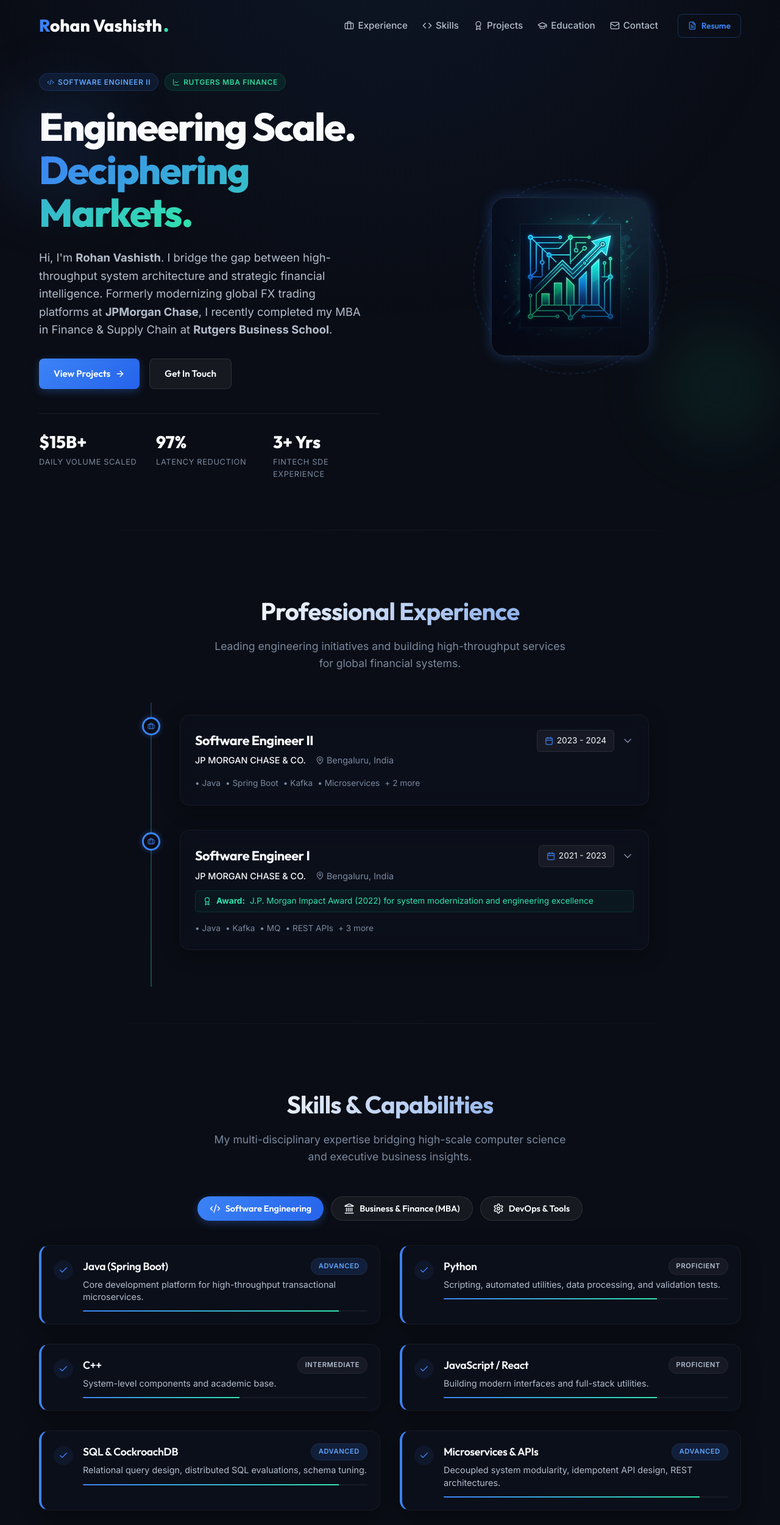
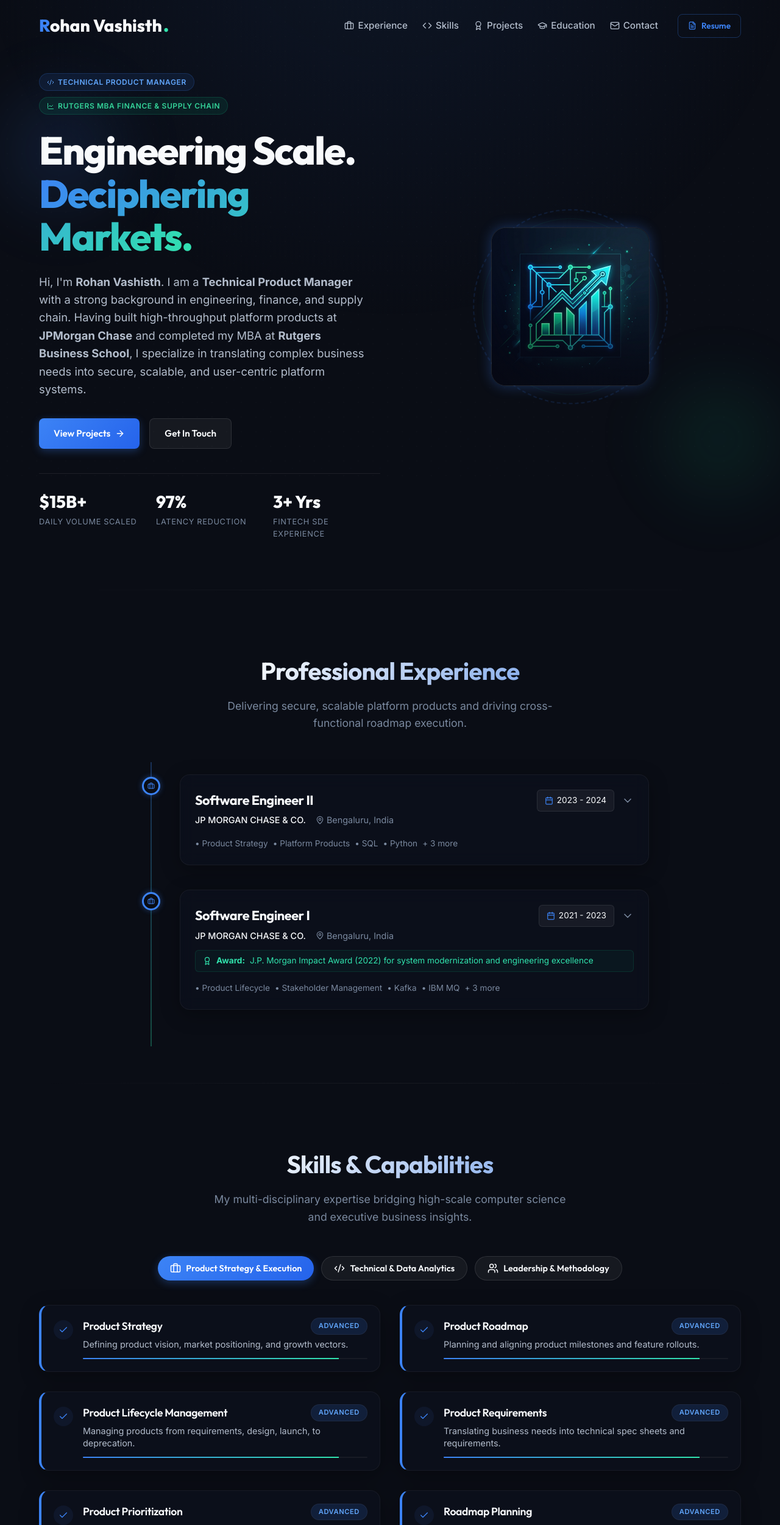
Before and after one commit to rohanvashisth/Portfolio, a React (Vite) app: page / in a window 1280 px wide. Shown: the top 2501 px of the page at 61% size. Built offline with nearby package versions, Linux system fonts and the light colour scheme.

Commit message:
Auto-commit: saved changes on 7/28/2026, 1:50:52 PM

```diff
--- a/index.html
+++ b/index.html
@@ -6,14 +6,14 @@
     <meta name="viewport" content="width=device-width, initial-scale=1.0" />
 
     <!-- Primary SEO Meta Tags -->
-    <title>Rohan Vashisth | Software Engineer & FinTech Leader</title>
-    <meta name="title" content="Rohan Vashisth | Software Engineer & FinTech Leader" />
-    <meta name="description" content="Portfolio of Rohan Vashisth - Software Engineer II (ex-JPMorgan Chase) & MBA Graduate in Finance & Supply Chain at Rutgers. Specializing in high-scale microservices, Kafka, and FinTech systems." />
+    <title>Rohan Vashisth | Technical Product Manager & FinTech Leader</title>
+    <meta name="title" content="Rohan Vashisth | Technical Product Manager & FinTech Leader" />
+    <meta name="description" content="Portfolio of Rohan Vashisth - Technical Product Manager (ex-JPMorgan Chase Software Engineer II) & MBA Graduate in Finance & Supply Chain from Rutgers. Specializing in platform products, Kafka, and API strategy." />
 
     <!-- Open Graph / Facebook -->
     <meta property="og:type" content="website" />
-    <meta property="og:title" content="Rohan Vashisth | Software Engineer & FinTech Leader" />
-    <meta property="og:description" content="Portfolio of Rohan Vashisth - Software Engineer II (ex-JPMorgan Chase) & MBA Graduate in Finance & Supply Chain at Rutgers." />
+    <meta property="og:title" content="Rohan Vashisth | Technical Product Manager & FinTech Leader" />
+    <meta property="og:description" content="Portfolio of Rohan Vashisth - Technical Product Manager (ex-JPMorgan Chase Software Engineer II) & MBA Graduate in Finance & Supply Chain from Rutgers." />
     <meta property="og:image" content="./profile_avatar.png" />
 
     <!-- Google Fonts -->
--- a/src/components/Contact.jsx
+++ b/src/components/Contact.jsx
@@ -1,5 +1,5 @@
 import React, { useState } from 'react';
-import { Mail, Linkedin, Send, CheckCircle, AlertCircle } from 'lucide-react';
+import { Mail, Linkedin, Send, CheckCircle, AlertCircle, MapPin, Phone } from 'lucide-react';
 
 export default function Contact() {
   const [formState, setFormState] = useState({ name: '', email: '', subject: '', message: '' });
@@ -94,6 +94,48 @@ export default function Contact() {
                 </div>
               </a>
 
+              {/* Phone Link */}
+              <a
+                id="contact-link-phone"
+                href="tel:+917397430237"
+                className="glass-card contact-info-card"
+                style={{
+                  display: 'flex',
+                  alignItems: 'center',
+                  gap: '16px',
+                  padding: '20px',
+                  border: '1px solid rgba(255,255,255,0.05)'
+                }}
+              >
+                <div style={{ width: '40px', height: '40px', borderRadius: '50%', backgroundColor: 'rgba(168, 85, 247, 0.1)', display: 'flex', alignItems: 'center', justifySelf: 'center', justifyContent: 'center' }}>
+                  <Phone size={20} style={{ color: 'hsl(var(--accent))' }} />
+                </div>
+                <div>
+                  <div style={{ fontSize: '0.85rem', color: 'hsl(var(--text-muted))' }}>Phone Number</div>
+                  <div style={{ fontSize: '1rem', fontWeight: 600, color: 'hsl(var(--text-primary))' }}>+91 7397430237</div>
+                </div>
+              </a>
+
+              {/* Location Card */}
+              <div
+                id="contact-card-location"
+                className="glass-card contact-info-card"
+                style={{
+                  display: 'flex',
+                  alignItems: 'center',
+                  gap: '16px',
+                  padding: '20px',
+                  border: '1px solid rgba(255,255,255,0.05)'
+                }}
+              >
+                <div style={{ width: '40px', height: '40px', borderRadius: '50%', backgroundColor: 'rgba(255, 255, 255, 0.03)', display: 'flex', alignItems: 'center', justifySelf: 'center', justifyContent: 'center' }}>
+                  <MapPin size={20} style={{ color: 'hsl(var(--text-secondary))' }} />
+                </div>
+                <div>
+                  <div style={{ fontSize: '0.85rem', color: 'hsl(var(--text-muted))' }}>Location</div>
+                  <div style={{ fontSize: '1rem', fontWeight: 600, color: 'hsl(var(--text-primary))' }}>Gurugram, Haryana, India</div>
+                </div>
+              </div>
             </div>
           </div>
 
--- a/src/components/Experience.jsx
+++ b/src/components/Experience.jsx
@@ -13,13 +13,14 @@ export default function Experience() {
       location: 'Bengaluru, India',
       period: '2023 - 2024',
       type: 'sde',
-      tech: ['Java', 'Spring Boot', 'Kafka', 'Microservices', 'FitNesse', 'Distributed Systems'],
+      tech: ['Product Strategy', 'Platform Products', 'SQL', 'Python', 'KPI Development', 'Kafka', 'Microservices'],
       highlights: [
-        'Re-architected a 40-year legacy FX settlement platform into microservices, scaling system capacity to handle $10–$15B daily transactions with improved fault isolation and service modularity.',
-        'Designed event-driven workflows using Kafka to decouple services, improving system resilience and enabling real-time processing across legacy and modern platforms.',
-        'Optimized FX Options settlement pipeline to achieve 95% STP (Straight-Through Processing), reducing manual intervention and improving end-to-end system throughput.',
-        'Improved system reliability by automating regression testing (FitNesse), reducing deployment risk and increasing release confidence.',
-        'Enhanced production stability by resolving high-priority incidents and improving monitoring, minimizing downtime in a mission-critical trading system.'
+        'Led end-to-end delivery of platform capabilities supporting FX and derivatives systems processing 250K–300K daily transactions, translating business requirements into scalable product solutions that improved operational efficiency and platform reliability.',
+        'Partnered with product managers, engineering, operations, and business stakeholders to define product requirements, prioritize feature enhancements, and align roadmap execution with customer and operational needs.',
+        'Owned product delivery for backend platform services supporting $10B–$15B in daily settlement value, balancing scalability, reliability, security, and performance across distributed financial systems.',
+        'Built a real-time operational intelligence platform aggregating logs, metrics, and telemetry across 20+ microservices, reducing incident resolution time by 40% while improving platform visibility and customer support.',
+        'Leveraged SQL and Python to analyze operational data, identify product improvement opportunities, define success metrics, and support data-driven prioritization of engineering initiatives.',
+        'Developed self-service dashboards and platform KPIs enabling engineering and operations teams to monitor application health, measure product performance, and proactively improve customer experience.'
       ]
     },
     {
@@ -30,14 +31,14 @@ export default function Experience() {
       period: '2021 - 2023',
       type: 'sde',
       award: 'J.P. Morgan Impact Award (2022) for system modernization and engineering excellence',
-      tech: ['Java', 'Kafka', 'MQ', 'REST APIs', 'CockroachDB', 'Distributed SQL', 'API Design'],
+      tech: ['Product Lifecycle', 'Stakeholder Management', 'Kafka', 'IBM MQ', 'REST APIs', 'CockroachDB', 'Agile (Scrum)'],
       highlights: [
-        'Built a low-latency pre-trade validation service ("Can I Trade") processing $200M–$2B daily, reducing decision latency by 97% through efficient service orchestration.',
-        'Designed and exposed scalable REST APIs for Corporate FX operations (amend/net/split/cancel), enabling idempotent operations and consistent trade lifecycle management.',
-        'Implemented asynchronous messaging patterns (Kafka + MQ), reducing service coupling and improving horizontal scalability under peak loads.',
-        'Led integration of Brokerage FX data streams, designing real-time ingestion pipelines for high-volume financial data and improving system observability.',
-        'Conducted load and stress testing (10x traffic scenarios), validating system elasticity and identifying bottlenecks in distributed components.',
-        'Evaluated distributed SQL database (CockroachDB) via POC, analyzing trade-offs in consistency, scalability, and fault tolerance for financial workloads.'
+        'Delivered platform enhancements for enterprise FX settlement products by collaborating with engineering, operations, and business teams throughout the product lifecycle, from requirements gathering through production deployment.',
+        'Designed and launched the Can I Trade pre-payment confirmation capability supporting $200M–$2B in daily transactions, improving workflow automation and reducing operational risk.',
+        'Drove modernization of Brokerage FX workflows by integrating legacy platforms with event-driven microservices, improving scalability, transaction visibility, and platform adoption.',
+        'Improved FX Options settlement automation to 95% straight-through processing, reducing manual intervention while enhancing operational efficiency and customer experience.',
+        'Optimized Kafka and IBM MQ messaging infrastructure through data-driven performance analysis, increasing platform stability, improving throughput, and reducing production support effort.',
+        'Collaborated cross-functionally to define functional requirements, validate technical solutions, manage release execution, and ensure successful delivery of customer-focused platform enhancements.'
       ]
     }
   ];
@@ -56,7 +57,7 @@ export default function Experience() {
 
         <h2 className="section-title">Professional Experience</h2>
         <p className="section-subtitle">
-          Leading engineering initiatives and building high-throughput services for global financial systems.
+          Delivering secure, scalable platform products and driving cross-functional roadmap execution.
         </p>
 
         {/* Timeline Container */}
--- a/src/components/Hero.jsx
+++ b/src/components/Hero.jsx
@@ -27,11 +27,11 @@ export default function Hero() {
           <div style={{ display: 'flex', gap: '10px', flexWrap: 'wrap' }}>
             <span className="badge badge-primary" style={{ display: 'flex', alignItems: 'center', gap: '6px' }}>
               <Code2 size={12} />
-              Software Engineer II
+              Technical Product Manager
             </span>
             <span className="badge badge-secondary" style={{ display: 'flex', alignItems: 'center', gap: '6px' }}>
               <LineChart size={12} />
-              Rutgers MBA Finance
+              Rutgers MBA Finance & Supply Chain
             </span>
           </div>
 
@@ -54,7 +54,7 @@ export default function Hero() {
           </h1>
 
           <p style={{ fontSize: '1.15rem', color: 'hsl(var(--text-secondary))', maxWidth: '540px' }}>
-            Hi, I'm <strong>Rohan Vashisth</strong>. I bridge the gap between high-throughput system architecture and strategic financial intelligence. Formerly modernizing global FX trading platforms at <strong>JPMorgan Chase</strong>, I recently completed my MBA in Finance & Supply Chain at <strong>Rutgers Business School</strong>.
+            Hi, I'm <strong>Rohan Vashisth</strong>. I am a <strong>Technical Product Manager</strong> with a strong background in engineering, finance, and supply chain. Having built high-throughput platform products at <strong>JPMorgan Chase</strong> and completed my MBA at <strong>Rutgers Business School</strong>, I specialize in translating complex business needs into secure, scalable, and user-centric platform systems.
           </p>
 
           <div style={{ display: 'flex', gap: '16px', flexWrap: 'wrap', marginTop: '8px' }}>
--- a/src/components/Navbar.jsx
+++ b/src/components/Navbar.jsx
@@ -91,7 +91,7 @@ export default function Navbar() {
 
           <a
             id="nav-btn-resume"
-            href={`${import.meta.env.BASE_URL}RohanVashisthSDE.pdf`}
+            href={`${import.meta.env.BASE_URL}RohanVashisth_Resume.pdf`}
             download="RohanVashisth_Resume.pdf"
             className="btn btn-outline"
             style={{ padding: '8px 16px', fontSize: '0.85rem' }}
@@ -162,7 +162,7 @@ export default function Navbar() {
           </ul>
           <a
             id="nav-btn-resume-mobile"
-            href={`${import.meta.env.BASE_URL}RohanVashisthSDE.pdf`}
+            href={`${import.meta.env.BASE_URL}RohanVashisth_Resume.pdf`}
             download="RohanVashisth_Resume.pdf"
             onClick={() => setIsOpen(false)}
             className="btn btn-primary"
--- a/src/components/Skills.jsx
+++ b/src/components/Skills.jsx
@@ -1,49 +1,49 @@
 import React, { useState } from 'react';
-import { Code2, Landmark, Settings, Check } from 'lucide-react';
+import { Code2, Briefcase, Users, Check } from 'lucide-react';
 
 export default function Skills() {
-  const [activeCategory, setActiveCategory] = useState('engineering');
+  const [activeCategory, setActiveCategory] = useState('product');
 
   const skillCategories = [
     {
-      id: 'engineering',
-      name: 'Software Engineering',
-      icon: <Code2 size={18} />,
+      id: 'product',
+      name: 'Product Strategy & Execution',
+      icon: <Briefcase size={18} />,
       skills: [
-        { name: 'Java (Spring Boot)', level: 'Advanced', desc: 'Core development platform for high-throughput transactional microservices.' },
-        { name: 'Python', level: 'Proficient', desc: 'Scripting, automated utilities, data processing, and validation tests.' },
-        { name: 'C++', level: 'Intermediate', desc: 'System-level components and academic base.' },
-        { name: 'JavaScript / React', level: 'Proficient', desc: 'Building modern interfaces and full-stack utilities.' },
-        { name: 'SQL & CockroachDB', level: 'Advanced', desc: 'Relational query design, distributed SQL evaluations, schema tuning.' },
-        { name: 'Microservices & APIs', level: 'Advanced', desc: 'Decoupled system modularity, idempotent API design, REST architectures.' },
-        { name: 'Event-Driven Systems', level: 'Advanced', desc: 'Decoupling workflows using Kafka message streaming.' },
-        { name: 'Distributed Systems', level: 'Advanced', desc: 'Concurrency, fault tolerance, transaction isolation levels.' }
+        { name: 'Product Strategy', level: 'Advanced', desc: 'Defining product vision, market positioning, and growth vectors.' },
+        { name: 'Product Roadmap', level: 'Advanced', desc: 'Planning and aligning product milestones and feature rollouts.' },
+        { name: 'Product Lifecycle Management', level: 'Advanced', desc: 'Managing products from requirements, design, launch, to deprecation.' },
+        { name: 'Product Requirements', level: 'Advanced', desc: 'Translating business needs into technical spec sheets and requirements.' },
+        { name: 'Product Prioritization', level: 'Advanced', desc: 'Using data-driven frameworks (RICE, MoSCoW) to prioritize initiatives.' },
+        { name: 'Roadmap Planning', level: 'Advanced', desc: 'Aligning timeline executions with engineering, operations, and stakeholders.' },
+        { name: 'A/B Testing & Insights', level: 'Proficient', desc: 'Hypothesis testing, user experiments, and platform optimization.' }
       ]
     },
     {
-      id: 'finance',
-      name: 'Business & Finance (MBA)',
-      icon: <Landmark size={18} />,
+      id: 'techdata',
+      name: 'Technical & Data Analytics',
+      icon: <Code2 size={18} />,
       skills: [
-        { name: 'Power BI', level: 'Advanced', desc: 'Building interactive dashboards for data visualization and executive reporting.' },
-        { name: 'Financial Modeling', level: 'Proficient', desc: 'Capital budgeting, risk valuation, forecasting in Excel.' },
-        { name: 'Supply Chain Operations', level: 'Proficient', desc: 'Operations planning, inventory management, process optimization.' },
-        { name: 'Advanced Excel', level: 'Advanced', desc: 'Pivot tables, VBA automation, large-scale financial sheets.' },
-        { name: 'Business Analysis', level: 'Advanced', desc: 'Functional requirements gathering, bridging business & engineering.' },
-        { name: 'Corporate Strategy', level: 'Intermediate', desc: 'Analyzing market expansion, financial feasibility, risk metrics.' }
+        { name: 'Platform Products', level: 'Advanced', desc: 'Designing backend capabilities, transaction engines, and core infra.' },
+        { name: 'API Strategy', level: 'Advanced', desc: 'Structuring REST, event-driven, and microservices API schemas.' },
+        { name: 'SQL & Database Design', level: 'Advanced', desc: 'Data aggregation, querying metrics, and auditing database logs.' },
+        { name: 'Python Analytics', level: 'Proficient', desc: 'Scripting, parsing telemetry data, and modeling analytics.' },
+        { name: 'KPI Development', level: 'Advanced', desc: 'Defining and tracking metrics for application health and product value.' },
+        { name: 'Data Visualization', level: 'Advanced', desc: 'Building operational dashboards in Power BI and Excel.' },
+        { name: 'Telemetry & Log Aggregation', level: 'Advanced', desc: 'Aggregating metrics across distributed microservices.' }
       ]
     },
     {
-      id: 'devops',
-      name: 'DevOps & Tools',
-      icon: <Settings size={18} />,
+      id: 'leadership',
+      name: 'Leadership & Methodology',
+      icon: <Users size={18} />,
       skills: [
-        { name: 'Git & GitHub', level: 'Advanced', desc: 'Repository management, branching strategies, and team collaboration.' },
-        { name: 'Kubernetes & Docker', level: 'Proficient', desc: 'Containerization, cluster management, deployment pipelines.' },
-        { name: 'FitNesse', level: 'Advanced', desc: 'Automating acceptance and regression test suites in financial systems.' },
-        { name: 'Asynchronous MQ', level: 'Advanced', desc: 'IBM MQ/RabbitMQ integration for legacy and modern platform linkages.' },
-        { name: 'Unix / Shell', level: 'Proficient', desc: 'Log analysis, environment diagnostics, cron job automation.' },
-        { name: 'Monitoring & Logs', level: 'Proficient', desc: 'Splunk, AppDynamics, Grafana service health setups.' }
+        { name: 'Stakeholder Management', level: 'Advanced', desc: 'Bridging engineering, operations, finance, and business teams.' },
+        { name: 'Cross-Functional Leadership', level: 'Advanced', desc: 'Leading collaborative delivery efforts without direct authority.' },
+        { name: 'Agile (Scrum)', level: 'Advanced', desc: 'Sprint planning, backlog grooming, retrospectives, and velocity tracking.' },
+        { name: 'Jira & Confluence', level: 'Advanced', desc: 'Tracking requirements, roadmap epics, and engineering tasks.' },
+        { name: 'Customer Insights', level: 'Proficient', desc: 'Conducting interviews, analyzing user behavior, and mapping feedback.' },
+        { name: 'Product Delivery', level: 'Advanced', desc: 'Ensuring stable releases, validating fixes, and managing deployments.' }
       ]
     }
   ];
```
Also changed, not shown: 2 other files (tests, documents, lock files or other folders).
